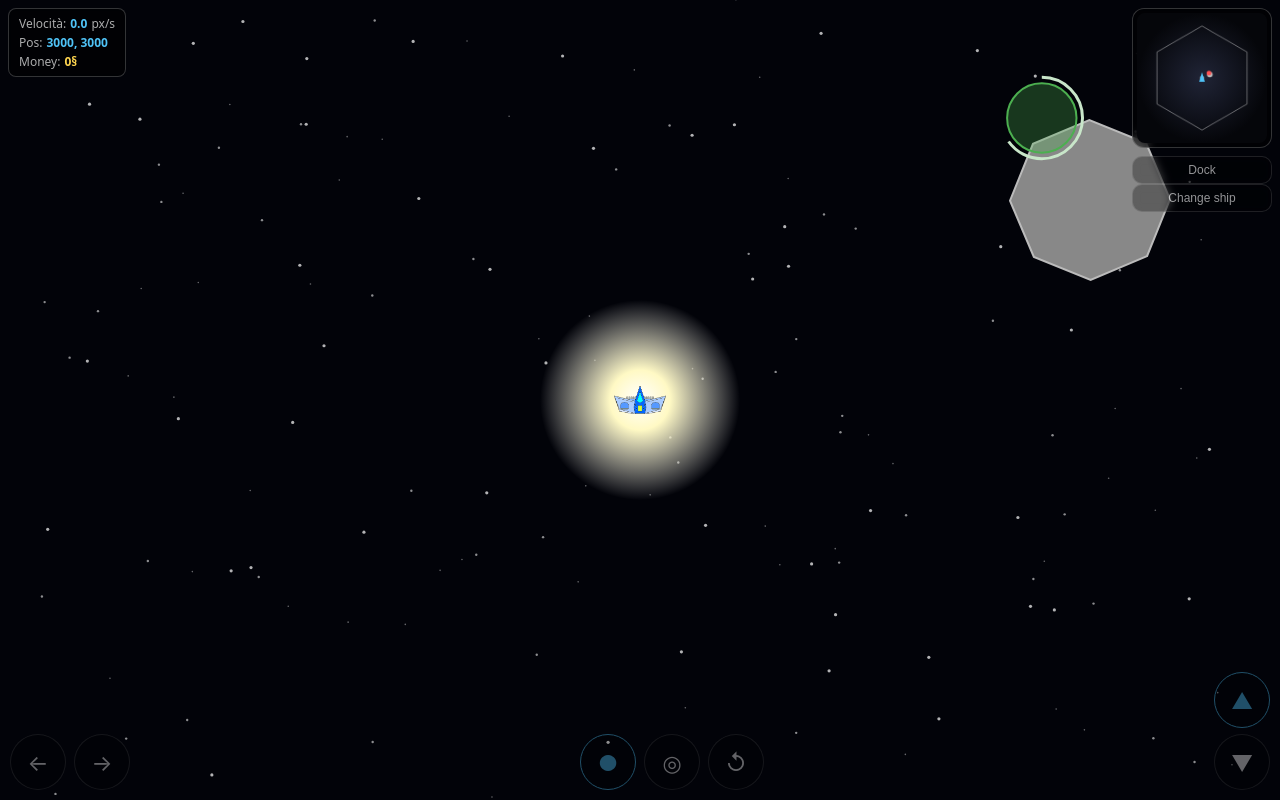
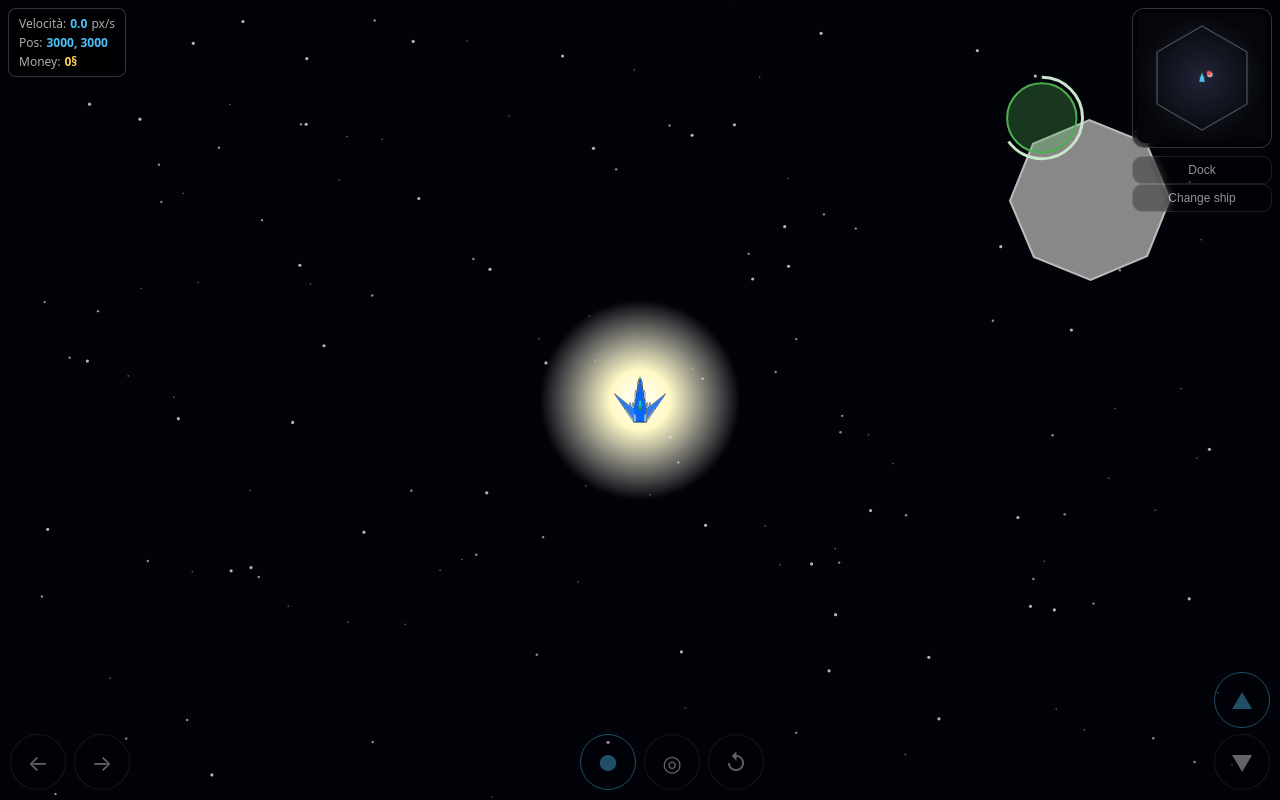
Before and after one commit to ValerioCietto/spaceFighter, a plain HTML site: page game/game.html in a window 1280 px wide. Both pictures are taken after a click on the button "Change ship". Drawn offline with Linux system fonts and the light colour scheme.

Commit message:
fixing change ship maybe

```diff
--- a/game/game.html
+++ b/game/game.html
@@ -80,7 +80,16 @@
   <script src="shipStatProvider.js"></script>
 
   <script>
+    (() => {
+      const changeShipBtn = document.getElementById("change-ship-button");
+      if (!changeShipBtn) return;
 
+      changeShipBtn.addEventListener("click", (e) => {
+        e.preventDefault();
+        e.stopPropagation(); // important if anything listens higher up
+        cycleShipSkin();     // ONLY this
+      });
+    })();
     (function () {
 
       const SystemInfo = {
@@ -231,8 +240,6 @@
         "technician_hard_shell_v1.png"
       ];
 
-      const changeShipBtn = document.getElementById("change-ship-button");
-
       // sprite cache
       const shipImages = new Map();
       let shipSkinIndex = 0;
@@ -264,13 +271,6 @@
       function cycleShipSkin() {
         shipSkinIndex = (shipSkinIndex + 1) % shipSkins.length;
         currentShipImg = loadShipImage(shipSkins[shipSkinIndex]);
-      }
-
-      if (changeShipBtn) {
-        changeShipBtn.addEventListener("click", (e) => {
-          e.preventDefault();
-          cycleShipSkin();
-        });
       }
 
       let width = 0;
@@ -1042,10 +1042,10 @@
         spawnTarget();
         updateLockButtonVisual();
         // Station manager: gli passo info di sistema e un getter dello state giocatore
-     StationManager.init({
-       systemInfo: SystemInfo,
-       getPlayerState: () => state
-     });
+        StationManager.init({
+          systemInfo: SystemInfo,
+          getPlayerState: () => state
+        });
 
         setupInput(
           input,
```
